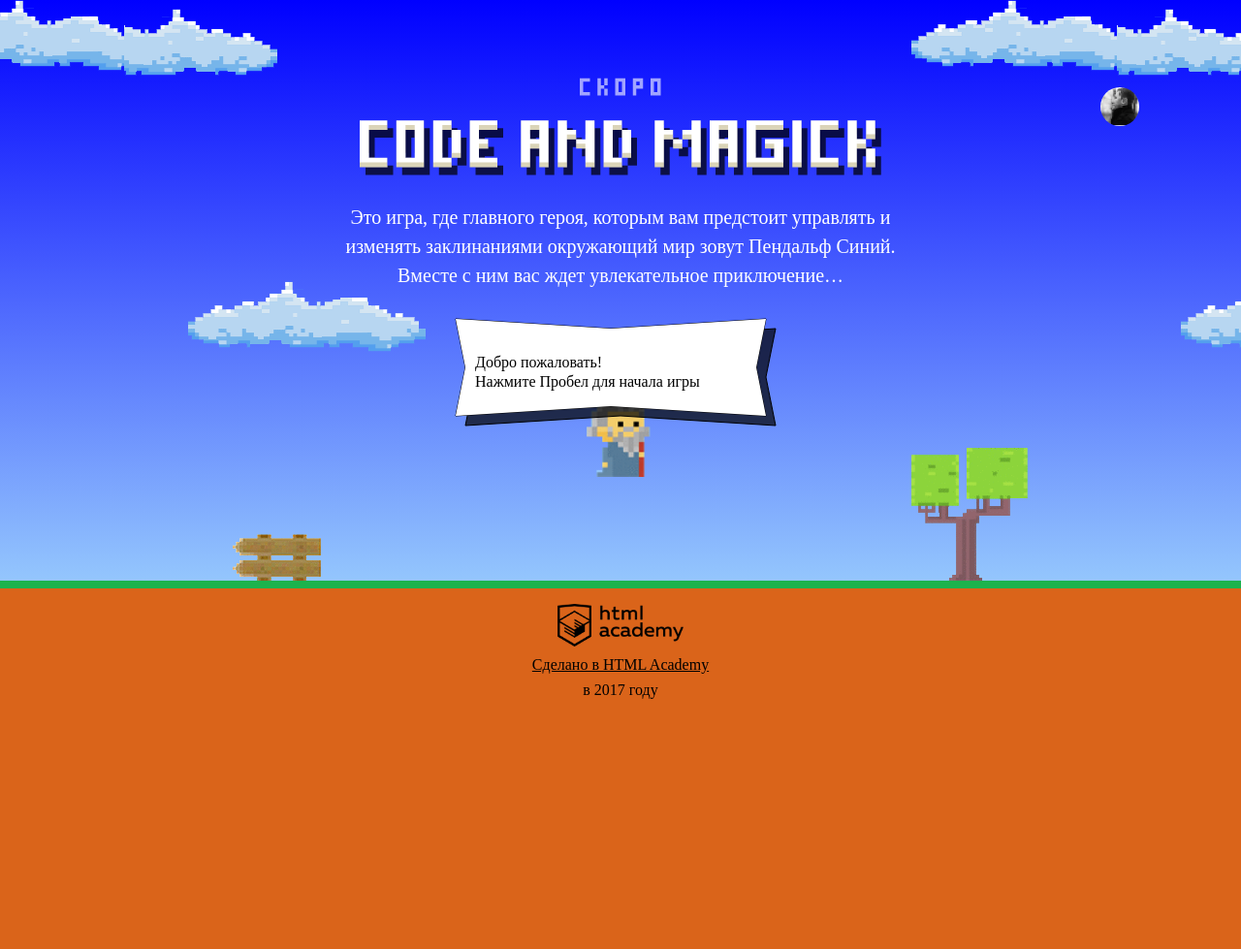
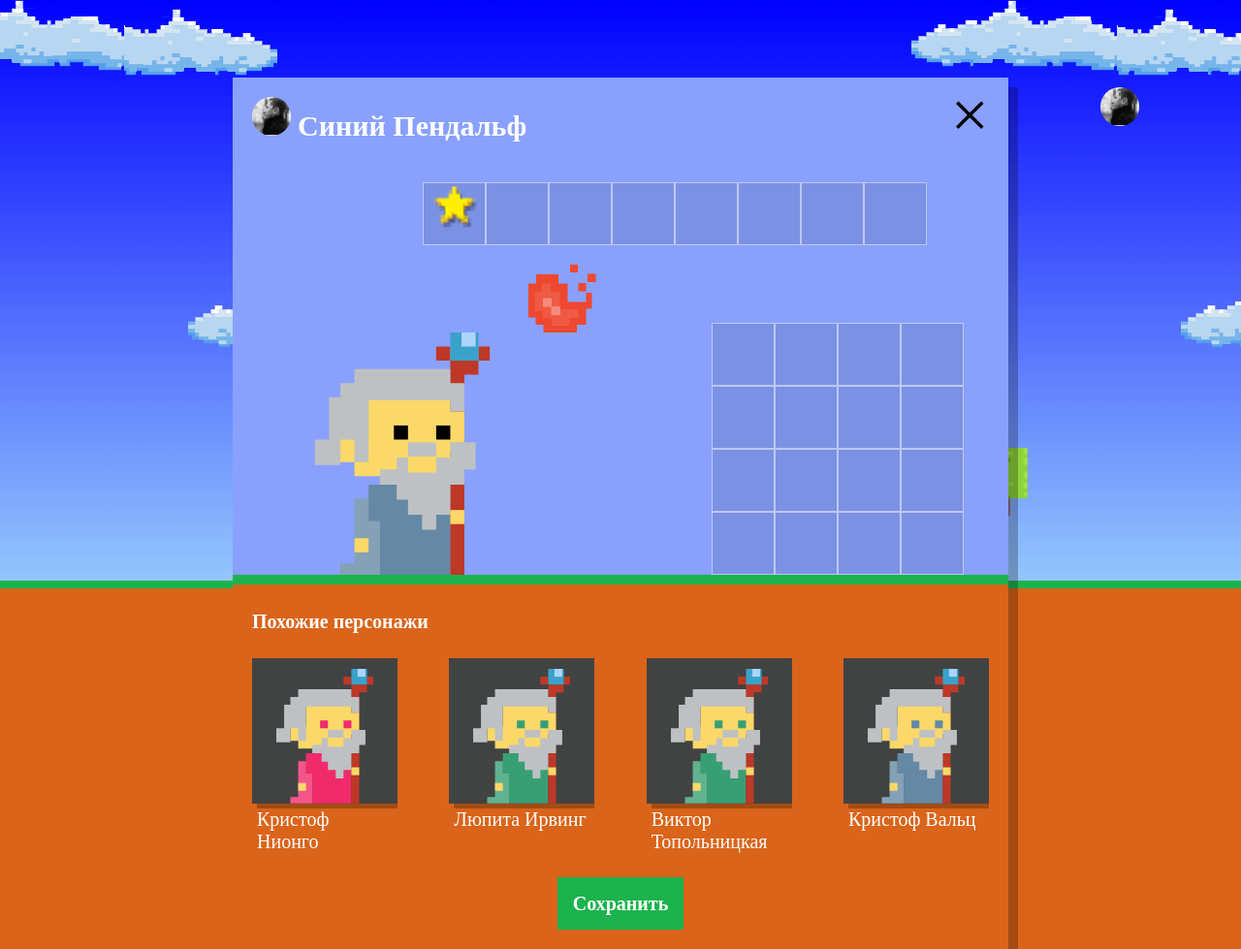
Before and after one commit to PapkaRimskyi/581501-code-and-magick, a website: page index.html in a window 1280 px wide. Shown: the whole page at 97% size. Before the commit the page ends 800 px from the top, so only its background shows below. Drawn offline with Linux system fonts and the light colour scheme; a web font is replaced by a local one.

Commit message:
Похожие персонажи

```diff
--- a/index.html
+++ b/index.html
@@ -201,6 +201,7 @@ var getWizardY = function(height) {
 };
 </script>
 <script src="js/stat.js"></script>
+<script src="js/setup.js"></script>
 <script src="js/game.js"></script>
 
 </body>
--- /dev/null
+++ b/js/setup.js
@@ -0,0 +1,43 @@
+'use strict';
+var setupCharacter = document.querySelector('.setup');
+var similarCharacter = document.querySelector('.setup-similar');
+var similarCharacterList = document.querySelector('.setup-similar-list');
+var similarWizardTemplate = document.querySelector('#similar-wizard-template').content.querySelector('.setup-similar-item');
+
+setupCharacter.classList.remove('hidden');
+similarCharacter.classList.remove('hidden');
+
+var characterData = [];
+var firstName = ['Иван', 'Хуан Себастьян', 'Мария', 'Кристоф', 'Виктор', 'Юлия', 'Люпита', 'Вашингтон'];
+var secondName = ['да Марья', 'Верон', 'Мирабелла', 'Вальц', 'Онопко', 'Топольницкая', 'Нионго', 'Ирвинг'];
+var coatColor = ['rgb(101, 137, 164)', 'rgb(241, 43, 107)', 'rgb(146, 100, 161)', 'rgb(56, 159, 117)', 'rgb(215, 210, 55)', 'rgb(0, 0, 0)'];
+var eyesColor = ['black', 'red', 'blue', 'yellow', 'green'];
+
+var randomNumber = function (min, max) {
+  return Math.floor(Math.random() * max + min);
+};
+
+for (var j = 0; j <= 4 - 1; j++) {
+  var firstNameIndex = randomNumber(0, firstName.length);
+  var secondNameIndex = randomNumber(0, secondName.length);
+  var characterSettings = {name: firstName[firstNameIndex] + ' ' +
+    secondName[secondNameIndex]};
+
+  var coatColorIndex = randomNumber(0, coatColor.length);
+  characterSettings['coatColor'] = coatColor[coatColorIndex];
+
+  var eyesColorIndex = randomNumber(0, eyesColor.length);
+  characterSettings['eyesColor'] = eyesColor[eyesColorIndex];
+  characterData.push(characterSettings);
+}
+
+var fragment = document.createDocumentFragment();
+
+for (var i = 0; i < 4; i++) {
+  var wizardElement = similarWizardTemplate.cloneNode(true);
+  wizardElement.querySelector('.setup-similar-label').textContent = characterData[i].name;
+  wizardElement.querySelector('.wizard-coat').style.fill = characterData[i].coatColor;
+  wizardElement.querySelector('.wizard-eyes').style.fill = characterData[i].coatColor;
+  fragment.appendChild(wizardElement);
+}
+similarCharacterList.appendChild(fragment);
```
